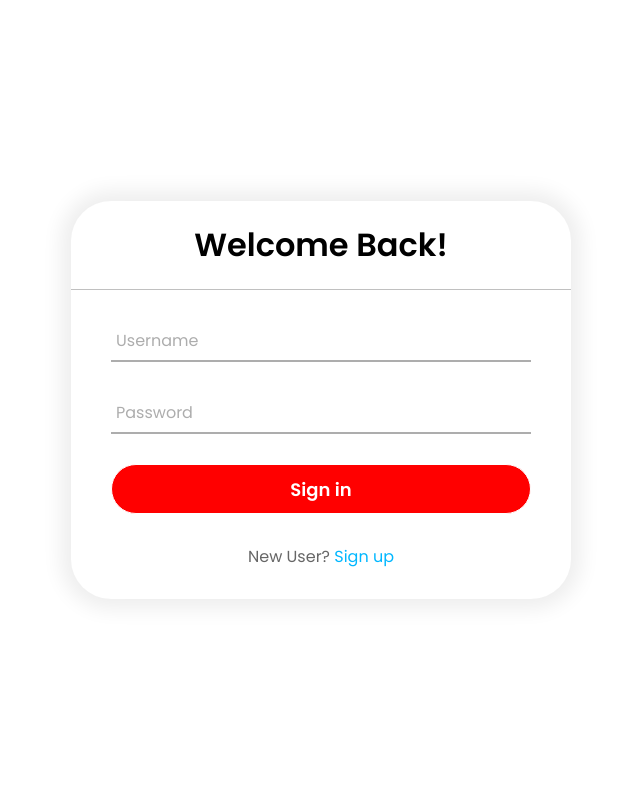
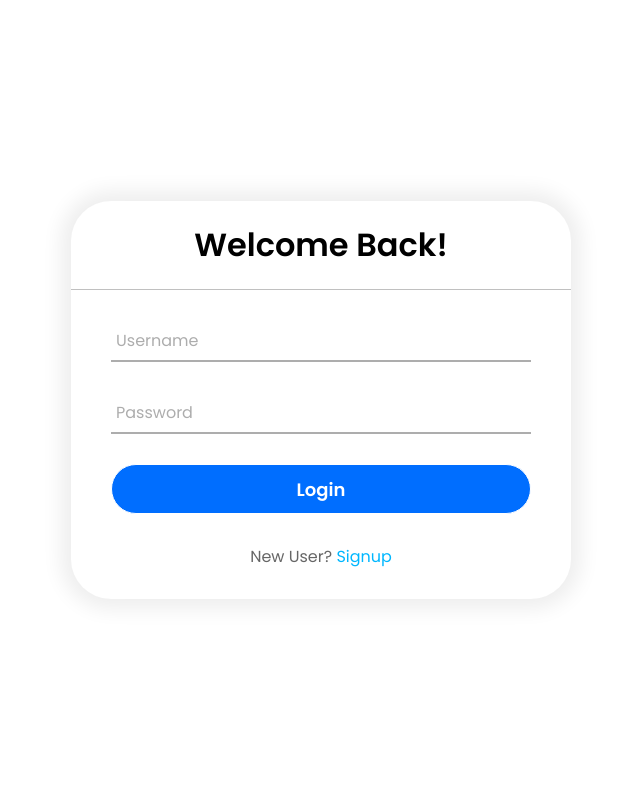
Before and after one commit to Jstevens-Dev/COP4331-Small-Project, a PHP site: page /Login.html in a window 1280 px wide. Shown: the whole page, without its empty margins (319-959 px from the left). Run offline with PHP 8.4, Linux system fonts and the light colour scheme.

Commit message:
Created Login Page

```diff
--- a/Front-end/Login.css
+++ b/Front-end/Login.css
@@ -8,7 +8,7 @@
 body{
   margin: 0;
   padding: 0;
-  background: linear-gradient(360deg,#ffffff, #ffffff);
+  background: white;
   height: 100vh;
   overflow: hidden;
 }
@@ -62,13 +62,13 @@ form .txt_field{
   left: 0;
   width: 0%;
   height: 2px;
-  background: #ff0000;
+  background: #006eff;
   transition: .2s;
 }
 .txt_field input:focus ~ label,
 .txt_field input:valid ~ label{
   top: -5px;
-  color: #ff0000;
+  color: #006eff;
 }
 .txt_field input:focus ~ span::before,
 .txt_field input:valid ~ span::before{
@@ -86,7 +86,7 @@ input[type="submit"]{
   width: 100%;
   height: 50px;
   border: 1px solid;
-  background: #ff0000;
+  background: #006eff;
   border-radius: 25px;
   font-size: 18px;
   color: #ffffff;
@@ -95,7 +95,7 @@ input[type="submit"]{
   outline: none;
 }
 input[type="submit"]:hover{
-  border-color: #ff0000;
+  border-color: #006eff;
   transition: .5s;
 }
 .signup_link{
--- a/Front-end/Login.html
+++ b/Front-end/Login.html
@@ -2,7 +2,7 @@
 <html lang="en" dir="ltr">
   <head>
     <meta charset="utf-8">
-    <title>Sign in | Contact Manager</title>
+    <title>Login | Contact Manager</title>
     <link rel="stylesheet" href="Login.css">
   </head>
   <body>
@@ -19,9 +19,9 @@
           <span></span>
           <label>Password</label>
         </div>
-        <input type="submit" value="Sign in">
+        <input type="submit" value="Login">
         <div class="signup_link">
-          New User? <a href="#">Sign up</a>
+          New User? <a href="#">Signup</a>
         </div>
       </form>
     </div>
```
